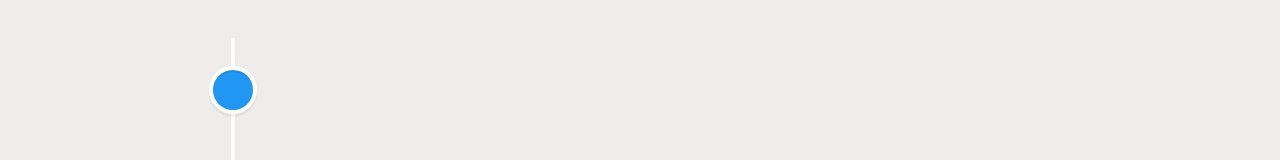
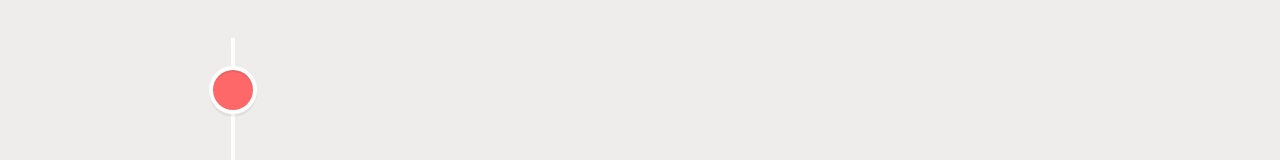
Before and after one commit to SAURABHTY01/personal-portfolio, a React (Create React App) app: page / in a window 1280 px wide. Shown: the part 1857-2017 px from the top of the page. Built offline with nearby package versions, Linux system fonts and the light colour scheme.

Commit message:
css changed

```diff
--- a/src/style/main.css
+++ b/src/style/main.css
@@ -648,7 +648,7 @@ span {
 
 }
 
-span.vertical-timeline-element-icon.bounce- {
+span.vertical-timeline-element-icon.bounce-in {
   background: rgb(255 104 104) !important;
     color: rgb(255, 255, 255);
 }
```
